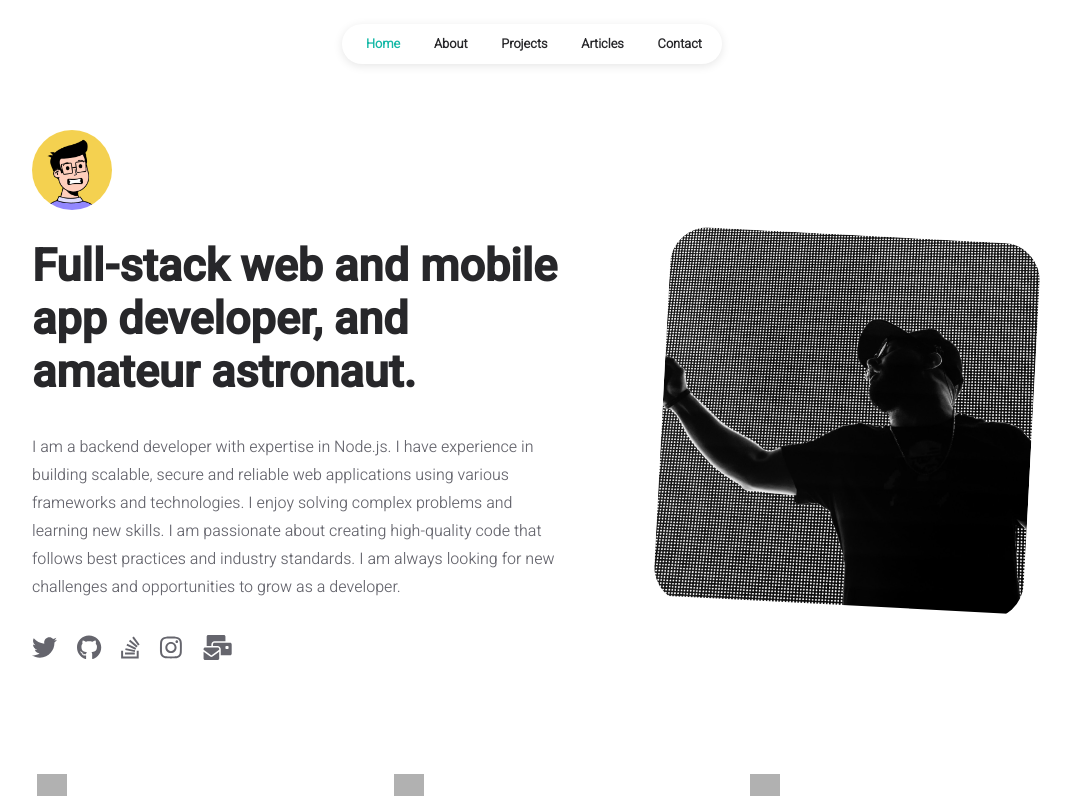
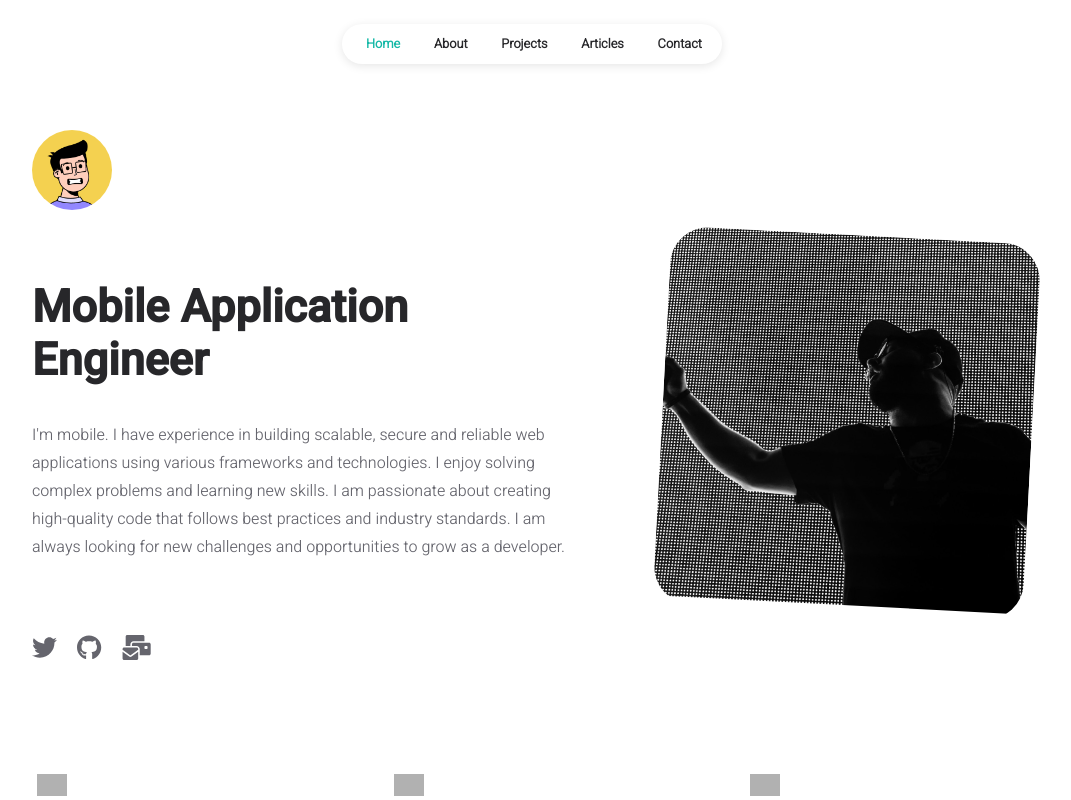
Before and after one commit to Xheghun/xheghun.github.io, a React (Create React App) app: page / in a window 1280 px wide. Shown: the top 800 px of the page, without its empty margins (108-1179 px from the left). Built offline with nearby package versions, Linux system fonts and the light colour scheme; grey boxes are pictures that could not be loaded.

Commit message:
details update

```diff
--- a/src/data/seo.js
+++ b/src/data/seo.js
@@ -2,36 +2,36 @@ const SEO = [
 	{
 		page: "home",
 		description:
-			"I am a backend developer with expertise in Node.js. I have experience in building scalable, secure and reliable web applications using various frameworks and technologies.",
-		keywords: ["Tharindu", "Tharindu N", "Tharindu Nayanajith"],
+			"I'm a mobile application developer with expertise in Android & Flutter. I have experience in building scalable, secure and reliable mobile applications using various tools and technologies.",
+		keywords: ["David Rufai", "Mobile application engineer", "android", "ios", "flutter"],
 	},
 
 	{
 		page: "about",
 		description:
-			"I am a backend developer with expertise in Node.js. I have experience in building scalable, secure and reliable web applications using various frameworks and technologies.",
-		keywords: ["Tharindu", "Tharindu N", "Tharindu Nayanajith"],
+			"I'm a mobile application developer with expertise in Android & Flutter. I have experience in building scalable, secure and reliable mobile applications using various tools and technologies.",
+		keywords: ["David Rufai", "Mobile application engineer", "android", "ios", "flutter"],
 	},
 
 	{
 		page: "articles",
 		description:
-			"Chronological collection of my long-form thoughts on programming, leadership, product design, and more.",
-		keywords: ["Tharindu", "Tharindu N", "Tharindu Nayanajith"],
+		"I'm a mobile application developer with expertise in Android & Flutter. I have experience in building scalable, secure and reliable mobile applications using various tools and technologies.",
+	keywords: ["David Rufai", "Mobile application engineer", "android", "ios", "flutter"],
 	},
 
 	{
 		page: "projects",
 		description:
-			"I've worked on a variety of projects over the years and I'm proud of the progress I've made. Many of these projects are open-source and available for others to explore and contribute to.",
-		keywords: ["Tharindu", "Tharindu N", "Tharindu Nayanajith"],
+			"I'm a mobile application developer with expertise in Android & Flutter. I have experience in building scalable, secure and reliable mobile applications using various tools and technologies.",
+		keywords: ["David Rufai", "Mobile application engineer", "android", "ios", "flutter"],
 	},
 
 	{
 		page: "contact",
 		description:
-			"If you're interested in collaborating on a project, feel free to reach out to me. I'm always open to new ideas and opportunities.",
-		keywords: ["Tharindu", "Tharindu N", "Tharindu Nayanajith"],
+			"I'm a mobile application developer with expertise in Android & Flutter. I have experience in building scalable, secure and reliable mobile applications using various tools and technologies.",
+		keywords: ["David Rufai", "Mobile application engineer", "android", "ios", "flutter"],
 	},
 ];
 
--- a/src/data/user.js
+++ b/src/data/user.js
@@ -1,30 +1,30 @@
 const INFO = {
 	main: {
-		title: "Reactfolio by truethari",
-		name: "Tharindu N.",
-		email: "mail@tharindu.dev",
+		title: "David Rufai",
+		name: "David Rufai",
+		email: "ysenruf@gmail.com",
 		logo: "../logo.png",
 	},
 
 	socials: {
-		twitter: "https://twitter.com/",
-		github: "https://github.com/",
-		linkedin: "https://linkedin.com/",
+		twitter: "https://twitter.com/Xheghun",
+		github: "https://github.com/Xheghun",
+		linkedin: "https://linkedin.com/in/david-rufai",
 		instagram: "https://instagram.com/",
 		stackoverflow: "https://stackoverflow.com/",
 		facebook: "https://facebook.com/",
 	},
 
 	homepage: {
-		title: "Full-stack web and mobile app developer, and amateur astronaut.",
+		title: "Mobile Application Engineer",
 		description:
-			"I am a backend developer with expertise in Node.js. I have experience in building scalable, secure and reliable web applications using various frameworks and technologies. I enjoy solving complex problems and learning new skills. I am passionate about creating high-quality code that follows best practices and industry standards. I am always looking for new challenges and opportunities to grow as a developer.",
+			"I'm mobile. I have experience in building scalable, secure and reliable web applications using various frameworks and technologies. I enjoy solving complex problems and learning new skills. I am passionate about creating high-quality code that follows best practices and industry standards. I am always looking for new challenges and opportunities to grow as a developer.",
 	},
 
 	about: {
-		title: "I’m Tharindu N. I live in Sri Lanka, where I design the future.",
+		title: "I’m David Rufai. I help build pocket-size solutions to bigger problems.",
 		description:
-			"I've worked on a variety of projects over the years and I'm proud of the progress I've made. Many of these projects are open-source and available for others to explore and contribute to. If you're interested in any of the projects I've worked on, please feel free to check out the code and suggest any improvements or enhancements you might have in mind. Collaborating with others is a great way to learn and grow, and I'm always open to new ideas and feedback.",
+			"With over seven years of Mobile development experience, I have crafted a diverse range of mobile applications, from improving user engagement with localized SDKs to optimizing app performance for millions of users. I have led teams, automated pipelines, and contributed to high-impact projects, always focusing on enhancing user experience and building scalable solutions. I enjoy collaborating with other developers, regularly contributing to open-source projects, and am always open to feedback and new ideas that push the boundaries of mobile technology. My expertise spans Kotlin, Java, Swift, and Dart, with a strong emphasis on clean architecture and performance optimization. Outside of tech, I enjoy playing basketball and practicing martial arts, which contribute to my disciplined and team-oriented approach in professional settings.",
 	},
 
 	articles: {
--- a/src/pages/homepage.jsx
+++ b/src/pages/homepage.jsx
@@ -5,9 +5,7 @@ import { faMailBulk } from "@fortawesome/free-solid-svg-icons";
 import { FontAwesomeIcon } from "@fortawesome/react-fontawesome";
 import {
 	faTwitter,
-	faGithub,
-	faStackOverflow,
-	faInstagram,
+	faGithub
 } from "@fortawesome/free-brands-svg-icons";
 
 import Logo from "../components/common/logo";
@@ -135,26 +133,6 @@ const Homepage = () => {
 								/>
 							</a>
 							<a
-								href={INFO.socials.stackoverflow}
-								target="_blank"
-								rel="noreferrer"
-							>
-								<FontAwesomeIcon
-									icon={faStackOverflow}
-									className="homepage-social-icon"
-								/>
-							</a>
-							<a
-								href={INFO.socials.instagram}
-								target="_blank"
-								rel="noreferrer"
-							>
-								<FontAwesomeIcon
-									icon={faInstagram}
-									className="homepage-social-icon"
-								/>
-							</a>
-							<a
 								href={`mailto:${INFO.main.email}`}
 								target="_blank"
 								rel="noreferrer"
```
